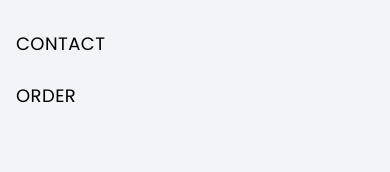
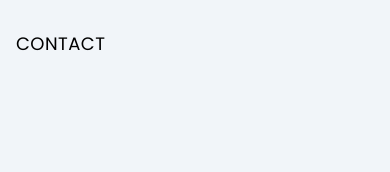
Before and after one commit to HasithKovinda/pizzify, a React (Vite) app: page / in a window 390 px wide. Both pictures are taken after a click on the icon 324 px from the left and 46 px from the top of the page. Shown: the part 166-338 px from the top of the page. Built offline with nearby package versions, Linux system fonts and the light colour scheme.

Commit message:
fixed navbar issues

```diff
--- a/src/components/Home/SideBar.tsx
+++ b/src/components/Home/SideBar.tsx
@@ -1,6 +1,7 @@
 import { BiXCircle } from "react-icons/bi";
 import Link from "../Link";
 import { motion } from "framer-motion";
+import Logo from "../Logo";
 
 function SideBar({ closeSideBar }: { closeSideBar: () => void }) {
   return (
@@ -9,29 +10,24 @@
       initial={{ x: "-100%" }}
       animate={{ x: 0 }}
       exit={{ x: "-100%" }}
-      transition={{ duration: 0.8 }}
+      transition={{ duration: 0.6, type: "spring" }}
     >
       <div className="flex items-center justify-between p-4 mb-3">
-        <h1 className="font-sans text-3xl font-bold tracking-wide uppercase">
-          quick<span className="text-primary">eat</span>
-        </h1>
+        <Logo />
         <BiXCircle
           className="text-red-600 text-4xl cursor-pointer hover:text-red-700 transition-all"
           onClick={closeSideBar}
         />
       </div>
       <ul className="flex flex-col  px-4">
-        <li>
-          <Link name="Home" to="/" />
+        <li onClick={closeSideBar}>
+          <Link to="/">Home</Link>
         </li>
-        <li>
-          <Link name="About" to="about" />
+        <li onClick={closeSideBar}>
+          <Link to="/about">About</Link>
         </li>
-        <li>
-          <Link name="Contact" to="contact" />
-        </li>
-        <li>
-          <Link name="Order" to="order" />
+        <li onClick={closeSideBar}>
+          <Link to="/contact">Contact</Link>
         </li>
       </ul>
     </motion.aside>
--- a/src/components/Link.tsx
+++ b/src/components/Link.tsx
@@ -1,17 +1,18 @@
+import { type ReactNode } from "react";
 import { Link as RouterLink } from "react-router-dom";
 
 type LinkProps = {
-  name: string;
+  children: ReactNode;
   to: string;
 };
 
-function Link({ name, to }: LinkProps) {
+function Link({ children, to }: LinkProps) {
   return (
     <RouterLink
       to={to}
       className="block uppercase text-lg py-3  tracking-wide hover:bg-primary hover:text-gray-100 hover:px-7 transition-all duration-200"
     >
-      {name}
+      {children}
     </RouterLink>
   );
 }
--- /dev/null
+++ b/src/components/Logo.tsx
@@ -0,0 +1,11 @@
+import { Link } from "react-router-dom";
+
+export default function Logo() {
+  return (
+    <Link to="/">
+      <h1 className="font-sans text-3xl font-bold tracking-wide uppercase">
+        quick<span className="text-primary">eat</span>
+      </h1>
+    </Link>
+  );
+}
--- a/src/components/NavBar.tsx
+++ b/src/components/NavBar.tsx
@@ -6,6 +6,7 @@
 import { totalCartQuantity } from "../features/cart/cartSlice";
 import SideBar from "./Home/SideBar";
 import { AnimatePresence, motion } from "framer-motion";
+import Logo from "./Logo";
 
 function NavBar() {
   const userName = useAppSelector((state) => state.user.userName);
@@ -26,9 +27,7 @@
     <header>
       <nav className="md:flex md:items-center md:justify-between max-w-screen-2xl md:mx-auto px-12 py-3 relative">
         <div className="flex items-center justify-between py-4 md:p-0">
-          <h1 className="font-sans text-3xl font-bold tracking-wide uppercase">
-            quick<span className="text-primary">eat</span>
-          </h1>
+          <Logo />
           <BiMenu
             className="text-primary text-4xl cursor-pointer hover:scale-110 transition-all md:hidden"
             onClick={openSideBar}
```
